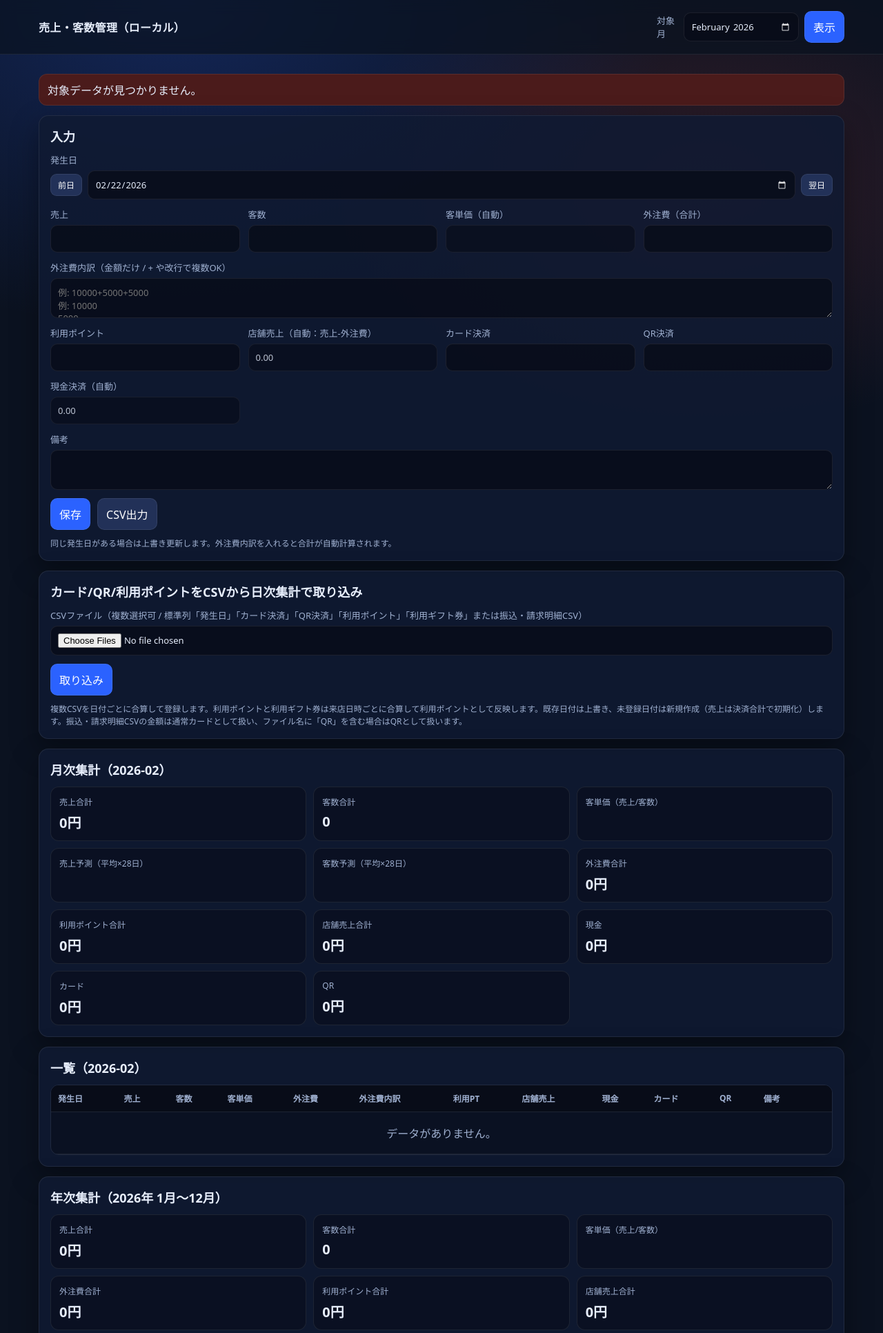
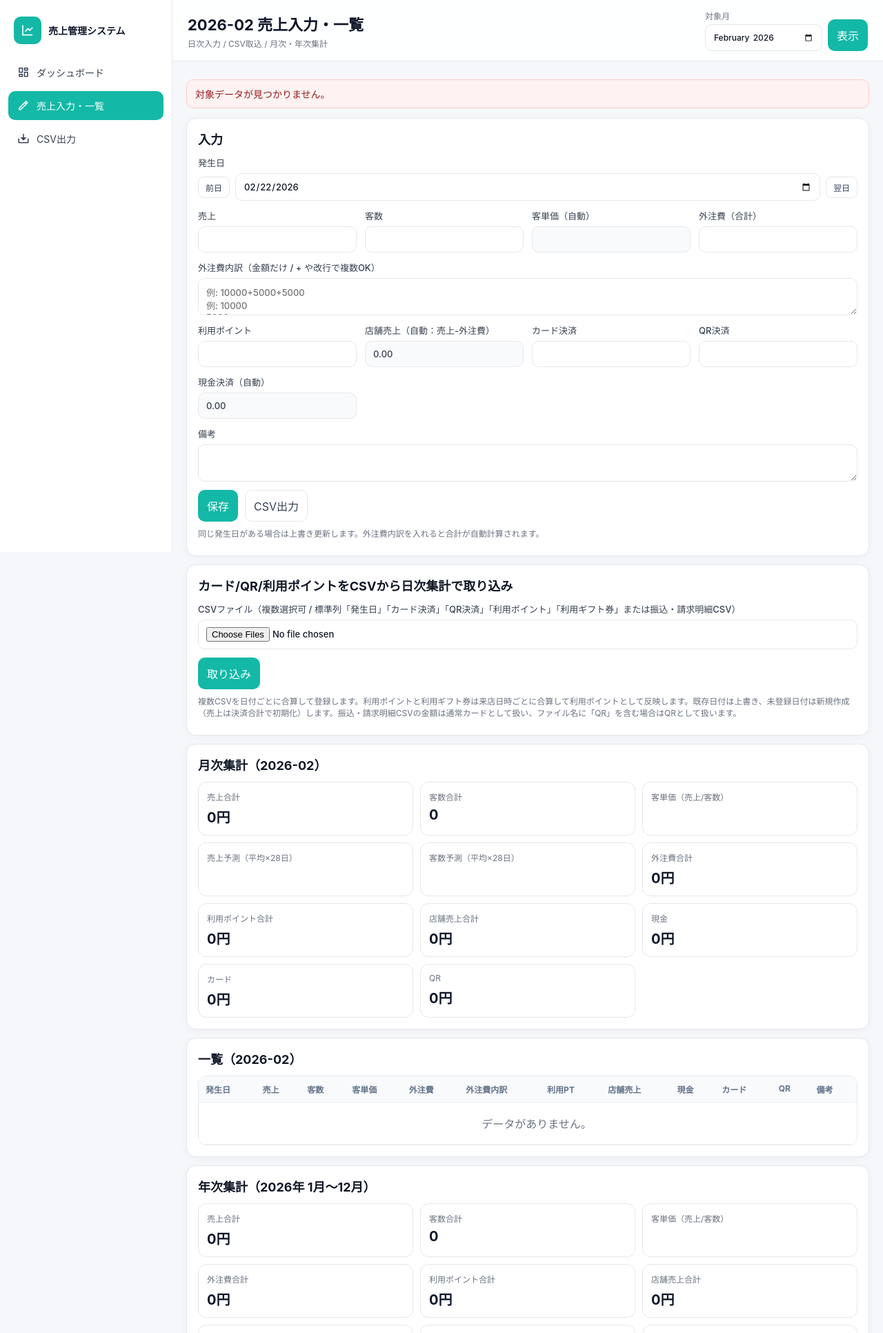
Before and after one commit to shunsoco-stack/Salesops, a FastAPI app: a page that uses app/templates/base.html in a window 1280 px wide. Shown: the top 1932 px of the page at 69% size. Run offline with FastAPI, Linux system fonts and the light colour scheme; some libraries are stand-ins or nearby versions.

Commit message:
feat: apply Reddy-inspired dashboard layout
Co-authored-by: shunsoco-stack <shunsoco-stack@users.noreply.github.com>

```diff
--- a/app/main.py
+++ b/app/main.py
@@ -287,7 +287,7 @@ def root(request: Request) -> HTMLResponse:
     ctx = {
         "request": request,
         "month": month,
-        "title": "トップ - 売上・客数管理",
+        "title": "ダッシュボード",
     }
     return templates.TemplateResponse("top.html", ctx)
 
@@ -388,6 +388,7 @@ def entries(
     ctx = {
         "request": request,
         "month": month_start.strftime("%Y-%m"),
+        "title": f"{month_start.strftime('%Y-%m')} 売上入力・一覧",
         "rows": rows,
         "msg": msg,
         "err": err,
@@ -537,6 +538,7 @@ def edit_entry(entry_id: int, request: Request, month: str | None = None, err: s
     ctx = {
         "request": request,
         "month": month_start.strftime("%Y-%m"),
+        "title": "売上データ編集",
         "row": row,
         "outsourcing_breakdown": _format_outsourcing_amounts(row.outsourcing_payments or []),
         "err": err,
--- a/app/static/style.css
+++ b/app/static/style.css
@@ -1,100 +1,274 @@
-/* Minimal, clean UI */
 :root {
-  --bg: #0b1220;
-  --card: #101a33;
-  --text: #e7eefc;
-  --muted: #9fb0d0;
-  --border: rgba(255, 255, 255, 0.08);
-  --ok: #163d2a;
-  --err: #4b1b1b;
-  --btn: #2b62ff;
-  --btn2: #223158;
-  --danger: #d74b4b;
+  --bg: #f5f7fb;
+  --surface: #ffffff;
+  --surface-soft: #f8fafc;
+  --text: #111827;
+  --muted: #6b7280;
+  --border: #e5e7eb;
+  --primary: #14b8a6;
+  --primary-dark: #0f766e;
+  --danger: #ef4444;
+  --ok-bg: #ecfdf5;
+  --ok-border: #a7f3d0;
+  --ok-text: #065f46;
+  --err-bg: #fef2f2;
+  --err-border: #fecaca;
+  --err-text: #991b1b;
+  --sidebar-w: 250px;
 }
 
-* { box-sizing: border-box; }
+* {
+  box-sizing: border-box;
+}
+
+html,
 body {
   margin: 0;
-  font-family: system-ui, -apple-system, Segoe UI, Roboto, "Noto Sans JP", sans-serif;
-  background: radial-gradient(1200px 800px at 20% 0%, rgba(43, 98, 255, 0.25), transparent 60%),
-              radial-gradient(900px 600px at 80% 10%, rgba(215, 75, 75, 0.18), transparent 60%),
-              var(--bg);
+  padding: 0;
+}
+
+body {
+  font-family: "Inter", "Noto Sans JP", system-ui, -apple-system, "Segoe UI", sans-serif;
+  background: var(--bg);
   color: var(--text);
 }
 
-.container {
-  max-width: 1200px;
-  margin: 0 auto;
-  padding: 16px;
+a {
+  color: inherit;
 }
 
-.header {
+.app-layout {
+  min-height: 100vh;
+}
+
+.sidebar {
+  position: fixed;
+  left: 0;
+  top: 0;
+  bottom: 0;
+  width: var(--sidebar-w);
+  background: var(--surface);
+  border-right: 1px solid var(--border);
+  z-index: 60;
+  padding: 16px 12px;
+}
+
+.sidebar__brand {
+  display: flex;
+  align-items: center;
+  gap: 10px;
+  padding: 8px;
+  margin-bottom: 12px;
+}
+
+.sidebar__logo {
+  width: 40px;
+  height: 40px;
+  border-radius: 10px;
+  background: var(--primary);
+  color: #fff;
+  display: grid;
+  place-items: center;
+  font-size: 20px;
+}
+
+.sidebar__title {
+  font-size: 14px;
+  font-weight: 700;
+  color: #0f172a;
+}
+
+.sidebar__nav {
+  display: grid;
+  gap: 6px;
+}
+
+.sidebar__item {
+  text-decoration: none;
+  border-radius: 10px;
+  color: #374151;
+  display: flex;
+  align-items: center;
+  gap: 10px;
+  padding: 10px 12px;
+  font-size: 14px;
+  border: 1px solid transparent;
+}
+
+.sidebar__item i {
+  font-size: 18px;
+}
+
+.sidebar__item:hover {
+  background: #f3f4f6;
+}
+
+.sidebar__item.is-active {
+  background: var(--primary);
+  color: #fff;
+}
+
+.app-main {
+  margin-left: var(--sidebar-w);
+  min-height: 100vh;
+  display: flex;
+  flex-direction: column;
+}
+
+.topbar {
   position: sticky;
   top: 0;
-  backdrop-filter: blur(10px);
-  background: rgba(11, 18, 32, 0.72);
+  z-index: 40;
+  background: rgba(255, 255, 255, 0.9);
+  backdrop-filter: blur(8px);
   border-bottom: 1px solid var(--border);
-  z-index: 20;
+  padding: 14px 22px;
+  display: flex;
+  align-items: center;
+  justify-content: space-between;
+  gap: 18px;
 }
-.header__inner { display: flex; align-items: center; justify-content: space-between; gap: 12px; }
-.header__title { font-weight: 700; letter-spacing: 0.02em; }
-.month-picker { display: flex; align-items: center; gap: 8px; }
-.month-picker label { display: flex; align-items: center; gap: 8px; color: var(--muted); }
+
+.topbar__title {
+  margin: 0;
+  font-size: 22px;
+  font-weight: 700;
+  color: #0f172a;
+}
+
+.topbar__subtitle {
+  margin: 4px 0 0;
+  font-size: 12px;
+  color: var(--muted);
+}
+
+.topbar__right {
+  display: flex;
+  align-items: center;
+  justify-content: flex-end;
+}
+
+.container {
+  width: min(1340px, 100%);
+  margin: 0 auto;
+  padding: 18px 20px 28px;
+}
+
+.month-picker {
+  display: flex;
+  align-items: flex-end;
+  gap: 8px;
+}
+
+.month-picker label {
+  display: grid;
+  gap: 4px;
+  font-size: 12px;
+  color: var(--muted);
+}
+
+.month-picker input {
+  min-width: 170px;
+}
 
 .card {
-  background: rgba(16, 26, 51, 0.86);
+  background: var(--surface);
   border: 1px solid var(--border);
   border-radius: 14px;
   padding: 16px;
-  margin: 14px 0;
-  box-shadow: 0 16px 40px rgba(0, 0, 0, 0.35);
+  margin: 12px 0;
+  box-shadow: 0 2px 10px rgba(15, 23, 42, 0.04);
 }
-.card h2 { margin: 0 0 12px; font-size: 18px; }
+
+.card h2 {
+  margin: 0 0 12px;
+  font-size: 18px;
+  color: #111827;
+}
+
+.card p {
+  margin: 8px 0;
+}
 
 .alert {
-  border-radius: 12px;
+  border-radius: 10px;
   padding: 10px 12px;
-  margin: 12px 0;
-  border: 1px solid var(--border);
+  margin: 8px 0 14px;
+  border: 1px solid transparent;
+  font-size: 14px;
 }
-.alert--ok { background: var(--ok); }
-.alert--err { background: var(--err); }
 
-label { display: grid; gap: 6px; color: var(--muted); font-size: 13px; }
-input, textarea, button, .btn {
+.alert--ok {
+  background: var(--ok-bg);
+  border-color: var(--ok-border);
+  color: var(--ok-text);
+}
+
+.alert--err {
+  background: var(--err-bg);
+  border-color: var(--err-border);
+  color: var(--err-text);
+}
+
+label {
+  display: grid;
+  gap: 6px;
+  color: #374151;
+  font-size: 13px;
+  font-weight: 500;
+}
+
+input,
+textarea,
+button,
+.btn {
   font: inherit;
 }
-input, textarea {
+
+input,
+textarea {
   width: 100%;
-  padding: 10px 10px;
+  padding: 10px 11px;
   border-radius: 10px;
   border: 1px solid var(--border);
-  background: rgba(8, 12, 24, 0.8);
-  color: var(--text);
+  background: #fff;
+  color: #111827;
   outline: none;
 }
-input[readonly] { opacity: 0.8; }
-textarea { resize: vertical; min-height: 42px; }
 
-/* Make date/month picker icons visible on dark bg (Chrome/Edge) */
-input[type="date"]::-webkit-calendar-picker-indicator,
-input[type="month"]::-webkit-calendar-picker-indicator {
-  filter: invert(1);
-  opacity: 0.85;
+input:focus,
+textarea:focus {
+  border-color: #2dd4bf;
+  box-shadow: 0 0 0 3px rgba(20, 184, 166, 0.18);
+}
+
+input[readonly] {
+  background: var(--surface-soft);
+  color: #374151;
+}
+
+textarea {
+  resize: vertical;
+  min-height: 42px;
 }
 
 .grid {
   display: grid;
-  grid-template-columns: repeat(4, 1fr);
+  grid-template-columns: repeat(4, minmax(0, 1fr));
   gap: 12px;
 }
-.grid__full { grid-column: 1 / -1; }
+
+.grid__full {
+  grid-column: 1 / -1;
+}
+
 .date-nav {
   display: grid;
   grid-template-columns: auto 1fr auto;
   align-items: center;
   gap: 8px;
 }
+
 .date-nav input {
   width: 100%;
   min-width: 0;
@@ -103,15 +277,22 @@ input[type="month"]::-webkit-calendar-picker-indicator {
 .form__actions {
   display: flex;
   align-items: center;
+  flex-wrap: wrap;
   gap: 10px;
   margin-top: 12px;
 }
-.hint { margin: 10px 0 0; color: var(--muted); font-size: 12px; }
 
-button, .btn {
-  border: 1px solid var(--border);
-  background: var(--btn);
-  color: white;
+.hint {
+  margin: 10px 0 0;
+  color: var(--muted);
+  font-size: 12px;
+}
+
+button,
+.btn {
+  border: 1px solid transparent;
+  background: var(--primary);
+  color: #fff;
   padding: 10px 12px;
   border-radius: 10px;
   cursor: pointer;
@@ -120,42 +301,116 @@ button, .btn {
   align-items: center;
   justify-content: center;
   gap: 8px;
+  transition: background-color 0.2s ease, box-shadow 0.2s ease;
 }
-.btn--secondary { background: var(--btn2); }
-.btn--tiny { padding: 6px 10px; border-radius: 9px; font-size: 12px; }
-.btn--danger { background: var(--danger); }
-.inline { display: inline; }
+
+button:hover,
+.btn:hover {
+  background: var(--primary-dark);
+}
+
+.btn--secondary {
+  border-color: var(--border);
+  background: #fff;
+  color: #334155;
+}
+
+.btn--secondary:hover {
+  background: #f8fafc;
+}
+
+.btn--tiny {
+  padding: 6px 10px;
+  border-radius: 8px;
+  font-size: 12px;
+}
+
+.btn--danger {
+  background: var(--danger);
+  color: #fff;
+}
+
+.btn--danger:hover {
+  background: #dc2626;
+}
+
+.inline {
+  display: inline;
+}
 
 .kpis {
   display: grid;
-  grid-template-columns: repeat(3, 1fr);
+  grid-template-columns: repeat(3, minmax(0, 1fr));
   gap: 10px;
 }
+
 .kpi {
   border: 1px solid var(--border);
   border-radius: 12px;
   padding: 12px;
-  background: rgba(8, 12, 24, 0.55);
+  background: #fff;
 }
-.kpi__label { color: var(--muted); font-size: 12px; }
-.kpi__value { font-size: 20px; font-weight: 700; margin-top: 6px; }
 
-.table-wrap { overflow-x: auto; border-radius: 12px; border: 1px solid var(--border); }
+.kpi__label {
+  color: var(--muted);
+  font-size: 12px;
+}
+
+.kpi__value {
+  font-size: 20px;
+  font-weight: 700;
+  margin-top: 6px;
+  color: #0f172a;
+}
+
+.table-wrap {
+  overflow-x: auto;
+  border-radius: 12px;
+  border: 1px solid var(--border);
+  background: #fff;
+}
+
 .table {
   width: 100%;
   border-collapse: collapse;
   min-width: 980px;
-  background: rgba(8, 12, 24, 0.55);
+  background: #fff;
 }
-.table th, .table td {
-  padding: 10px 10px;
-  border-bottom: 1px solid var(--border);
+
+.table th,
+.table td {
+  padding: 10px;
+  border-bottom: 1px solid #eef2f7;
   vertical-align: top;
 }
-.table th { text-align: left; color: var(--muted); font-size: 12px; position: sticky; top: 0; background: rgba(8, 12, 24, 0.9); }
-.num { text-align: right; white-space: nowrap; }
-.note { max-width: 320px; white-space: pre-wrap; }
-.breakdown { max-width: 320px; }
+
+.table th {
+  text-align: left;
+  color: #64748b;
+  font-size: 12px;
+  position: sticky;
+  top: 0;
+  background: #f8fafc;
+}
+
+.table tbody tr:hover {
+  background: #f9fafb;
+}
+
+.num {
+  text-align: right;
+  white-space: nowrap;
+}
+
+.note {
+  max-width: 320px;
+  white-space: pre-wrap;
+}
+
+.breakdown {
+  max-width: 320px;
+}
+
 .breakdown__text {
   display: block;
   max-width: 320px;
@@ -163,10 +418,106 @@ button, .btn {
   overflow: hidden;
   text-overflow: ellipsis;
 }
-.actions { white-space: nowrap; }
-.muted { color: var(--muted); text-align: center; padding: 18px !important; }
 
-@media (max-width: 900px) {
-  .grid { grid-template-columns: repeat(2, 1fr); }
-  .kpis { grid-template-columns: repeat(2, 1fr); }
+.actions {
+  white-space: nowrap;
 }
+
+.muted {
+  color: var(--muted);
+  text-align: center;
+  padding: 18px !important;
+}
+
+@media (max-width: 1080px) {
+  :root {
+    --sidebar-w: 82px;
+  }
+
+  .sidebar__title,
+  .sidebar__item span {
+    display: none;
+  }
+
+  .sidebar__item {
+    justify-content: center;
+    padding-left: 8px;
+    padding-right: 8px;
+  }
+
+  .sidebar__brand {
+    justify-content: center;
+  }
+
+  .grid {
+    grid-template-columns: repeat(2, minmax(0, 1fr));
+  }
+
+  .kpis {
+    grid-template-columns: repeat(2, minmax(0, 1fr));
+  }
+}
+
+@media (max-width: 760px) {
+  .sidebar {
+    position: static;
+    width: 100%;
+    height: auto;
+    border-right: 0;
+    border-bottom: 1px solid var(--border);
+  }
+
+  .sidebar__title,
+  .sidebar__item span {
+    display: block;
+  }
+
+  .sidebar__nav {
+    grid-template-columns: repeat(3, minmax(0, 1fr));
+  }
+
+  .sidebar__item {
+    justify-content: center;
+    font-size: 12px;
+  }
+
+  .sidebar__item i {
+    font-size: 16px;
+  }
+
+  .app-main {
+    margin-left: 0;
+  }
+
+  .topbar {
+    position: static;
+    padding: 14px;
+    flex-wrap: wrap;
+  }
+
+  .topbar__title {
+    font-size: 18px;
+  }
+
+  .container {
+    padding: 12px;
+  }
+
+  .grid {
+    grid-template-columns: 1fr;
+  }
+
+  .kpis {
+    grid-template-columns: 1fr;
+  }
+
+  .month-picker {
+    width: 100%;
+    align-items: center;
+    justify-content: flex-start;
+  }
+
+  .month-picker input {
+    min-width: 0;
+  }
+}
--- a/app/templates/base.html
+++ b/app/templates/base.html
@@ -4,21 +4,48 @@
     <meta charset="utf-8" />
     <meta name="viewport" content="width=device-width, initial-scale=1" />
     <title>{{ title or "売上・客数管理" }}</title>
-    <link rel="stylesheet" href="/static/style.css" />
+    <link rel="preconnect" href="https://fonts.googleapis.com" />
+    <link rel="preconnect" href="https://fonts.gstatic.com" crossorigin />
+    <link rel="stylesheet" href="https://cdn.jsdelivr.net/npm/remixicon@4.6.0/fonts/remixicon.css" />
+    <link rel="stylesheet" href="/static/style.css?v=20260222a" />
   </head>
   <body>
-    <header class="header">
-      <div class="container header__inner">
-        <div class="header__title">売上・客数管理（ローカル）</div>
-        <div class="header__right">
+    <div class="app-layout">
+      <aside class="sidebar">
+        <div class="sidebar__brand">
+          <div class="sidebar__logo"><i class="ri-line-chart-line"></i></div>
+          <div class="sidebar__title">売上管理システム</div>
+        </div>
+        <nav class="sidebar__nav">
+          <a class="sidebar__item {% if request.url.path == '/' %}is-active{% endif %}" href="/">
+            <i class="ri-dashboard-line"></i>
+            <span>ダッシュボード</span>
+          </a>
+          <a class="sidebar__item {% if request.url.path.startswith('/entries') %}is-active{% endif %}" href="/entries?month={{ month or '' }}">
+            <i class="ri-pencil-line"></i>
+            <span>売上入力・一覧</span>
+          </a>
+          <a class="sidebar__item" href="/export.csv?month={{ month or '' }}">
+            <i class="ri-download-2-line"></i>
+            <span>CSV出力</span>
+          </a>
+        </nav>
+      </aside>
+
+      <div class="app-main">
+        <header class="topbar">
+          <div>
+            <h1 class="topbar__title">{{ title or "売上管理システム" }}</h1>
+            <p class="topbar__subtitle">日次入力 / CSV取込 / 月次・年次集計</p>
+          </div>
+          <div class="topbar__right">
             <form action="/entries" method="get" class="month-picker">
               <label>
                 対象月
-              <input type="month" name="month" value="{{ month }}" />
+                <input type="month" name="month" value="{{ month or '' }}" />
               </label>
               <button type="submit">表示</button>
             </form>
-        </div>
           </div>
         </header>
 
@@ -32,7 +59,9 @@
 
           {% block content %}{% endblock %}
         </main>
+      </div>
+    </div>
 
-    <script src="/static/app.js"></script>
+    <script src="/static/app.js?v=20260222a"></script>
   </body>
 </html>
```
Lines whose indentation alone changed are shown as unchanged.
